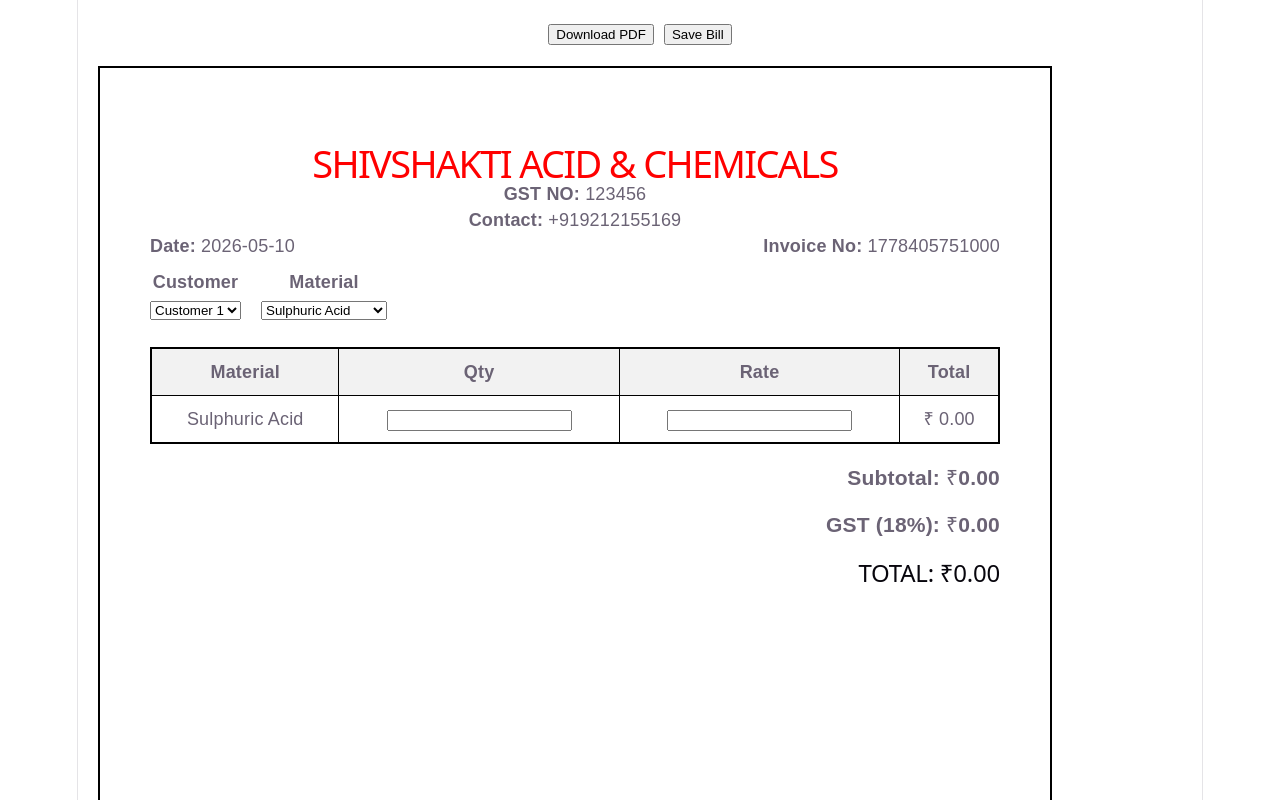
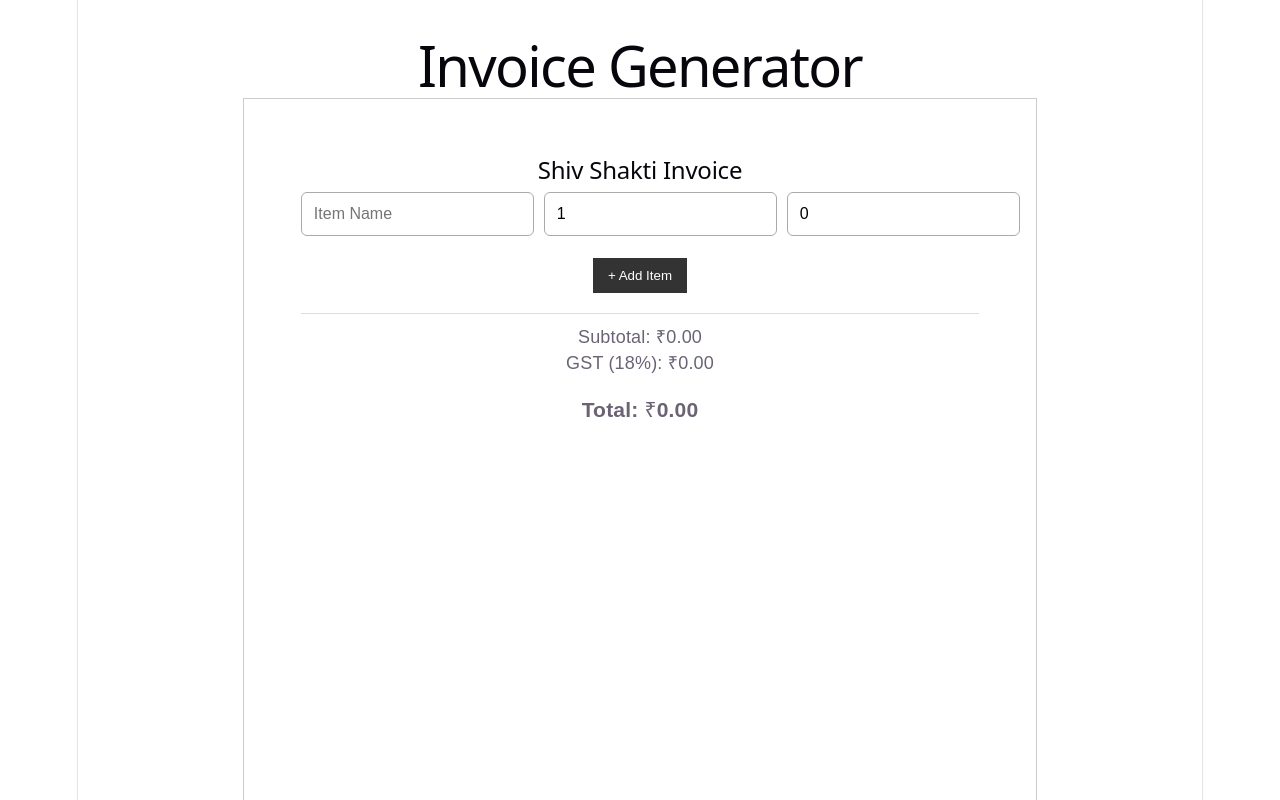
Before and after one commit to vidush1104/shiv-shakti-bills, a React (Vite) app: page / in a window 1280 px wide. Shown: the top 800 px of the page. Built offline with nearby package versions, Linux system fonts and the light colour scheme.

Commit message:
Updated App.jsx

```diff
--- a/src/App.jsx
+++ b/src/App.jsx
@@ -1,263 +1,180 @@
-import { useEffect, useState } from "react";
+import { useState } from "react";
+import html2canvas from "html2canvas";
 import jsPDF from "jspdf";
-import html2canvas from "html2canvas";
 
 export default function App() {
-  const customers = ["Customer 1", "Customer 2", "Customer 3"];
-  const materials = ["Sulphuric Acid", "Hydrochloric Acid"];
+  const [items, setItems] = useState([
+    { name: "", qty: 1, price: 0 },
+  ]);
 
-  const GST = 18;
-
-  const GST_NUMBER = "123456";
-  const PHONE_NUMBER = "+919212155169";
-
-  const emptyInvoice = {
-    date: new Date().toISOString().split("T")[0],
-    invoiceNo: Date.now(),
-    customer: customers[0],
-    material: materials[0],
-    quantity: "",
-    rate: "",
+  const addItem = () => {
+    setItems([...items, { name: "", qty: 1, price: 0 }]);
   };
 
-  const [invoice, setInvoice] = useState(emptyInvoice);
-  const [history, setHistory] = useState([]);
-
-  useEffect(() => {
-    const saved = localStorage.getItem("invoice_history");
-    if (saved) setHistory(JSON.parse(saved));
-  }, []);
-
-  useEffect(() => {
-    localStorage.setItem("invoice_history", JSON.stringify(history));
-  }, [history]);
-
-  const subtotal =
-    Number(invoice.quantity || 0) * Number(invoice.rate || 0);
-
-  const gstAmount = (subtotal * GST) / 100;
-  const total = subtotal + gstAmount;
-
-  const handleChange = (e) => {
-    setInvoice({ ...invoice, [e.target.name]: e.target.value });
+  const updateItem = (index, field, value) => {
+    const newItems = [...items];
+    newItems[index][field] = value;
+    setItems(newItems);
   };
 
-  const saveBill = () => {
-    const newBill = { ...invoice, subtotal, gstAmount, total };
-    setHistory([newBill, ...history]);
+  const subtotal = items.reduce(
+    (sum, item) => sum + item.qty * item.price,
+    0
+  );
 
-    setInvoice({
-      ...emptyInvoice,
-      invoiceNo: Date.now(),
-    });
-  };
-
-  const openPastBill = (bill) => {
-    setInvoice({
-      date: bill.date,
-      invoiceNo: bill.invoiceNo,
-      customer: bill.customer,
-      material: bill.material,
-      quantity: bill.quantity,
-      rate: bill.rate,
-    });
-  };
+  const gst = subtotal * 0.18;
+  const total = subtotal + gst;
 
   const generatePDF = () => {
     const input = document.getElementById("invoice");
 
     html2canvas(input, {
-      scale: 2,
+      scale: 3, // 🔥 FIX: prevents blurry/cut numbers
       useCORS: true,
     }).then((canvas) => {
       const imgData = canvas.toDataURL("image/png");
+
       const pdf = new jsPDF("p", "mm", "a4");
 
-      const imgWidth = 210;
-      const imgHeight = (canvas.height * imgWidth) / canvas.width;
+      const pdfWidth = pdf.internal.pageSize.getWidth();
+      const pdfHeight = (canvas.height * pdfWidth) / canvas.width;
 
-      pdf.addImage(imgData, "PNG", 0, 0, imgWidth, imgHeight);
-      pdf.save(`Invoice-${invoice.invoiceNo}.pdf`);
+      pdf.addImage(imgData, "PNG", 0, 0, pdfWidth, pdfHeight);
+      pdf.save("invoice.pdf");
     });
   };
 
   return (
-    <div style={{ padding: 20, fontFamily: "Arial" }}>
-      <div style={{ marginBottom: 20 }}>
-        <button onClick={generatePDF} style={{ marginRight: 10 }}>
-          Download PDF
+    <div style={styles.container}>
+      <h1 style={styles.title}>Invoice Generator</h1>
+
+      {/* INVOICE BOX */}
+      <div id="invoice" style={styles.invoiceBox}>
+        <h2>Shiv Shakti Invoice</h2>
+
+        {/* ITEMS */}
+        {items.map((item, index) => (
+          <div key={index} style={styles.row}>
+
+            <input
+              placeholder="Item Name"
+              value={item.name}
+              onChange={(e) =>
+                updateItem(index, "name", e.target.value)
+              }
+              style={styles.bigInput}
+            />
+
+            <input
+              type="number"
+              placeholder="Qty"
+              value={item.qty}
+              onChange={(e) =>
+                updateItem(index, "qty", Number(e.target.value))
+              }
+              style={styles.smallInput}
+            />
+
+            <input
+              type="number"
+              placeholder="Price"
+              value={item.price}
+              onChange={(e) =>
+                updateItem(index, "price", Number(e.target.value))
+              }
+              style={styles.bigInput}
+            />
+          </div>
+        ))}
+
+        <button onClick={addItem} style={styles.button}>
+          + Add Item
         </button>
-        <button onClick={saveBill}>Save Bill</button>
-      </div>
 
-      {/* INVOICE */}
-      <div
-        id="invoice"
-        style={{
-          background: "white",
-          padding: 50,
-          width: "850px",
-          minHeight: "1120px",
-          border: "2px solid black",
-          display: "flex",
-          flexDirection: "column",
-          justifyContent: "space-between",
-        }}
-      >
-        {/* HEADER */}
-        <div>
-          <h1
-            style={{
-              textAlign: "center",
-              fontSize: 38,
-              color: "red",
-              marginBottom: 5,
-            }}
-          >
-            SHIVSHAKTI ACID & CHEMICALS
-          </h1>
-
-          <div style={{ textAlign: "center" }}>
-            <p><b>GST NO:</b> {GST_NUMBER}</p>
-            <p><b>Contact:</b> {PHONE_NUMBER}</p>
-          </div>
-
-          <div style={{ display: "flex", justifyContent: "space-between" }}>
-            <p><b>Date:</b> {invoice.date}</p>
-            <p><b>Invoice No:</b> {invoice.invoiceNo}</p>
-          </div>
-
-          {/* INPUTS (NOT FOR PDF TEXT ONLY CONTROL) */}
-          <div style={{ display: "flex", gap: 20, marginTop: 10 }}>
-            <div>
-              <b>Customer</b><br />
-              <select
-                name="customer"
-                value={invoice.customer}
-                onChange={handleChange}
-              >
-                {customers.map((c) => (
-                  <option key={c}>{c}</option>
-                ))}
-              </select>
-            </div>
-
-            <div>
-              <b>Material</b><br />
-              <select
-                name="material"
-                value={invoice.material}
-                onChange={handleChange}
-              >
-                {materials.map((m) => (
-                  <option key={m}>{m}</option>
-                ))}
-              </select>
-            </div>
-          </div>
-
-          {/* TABLE */}
-          <table
-            style={{
-              width: "100%",
-              marginTop: 25,
-              borderCollapse: "collapse",
-              border: "2px solid black",
-            }}
-          >
-            <thead>
-              <tr>
-                <th style={th}>Material</th>
-                <th style={th}>Qty</th>
-                <th style={th}>Rate</th>
-                <th style={th}>Total</th>
-              </tr>
-            </thead>
-
-            <tbody>
-              <tr>
-                <td style={td}>{invoice.material}</td>
-
-                <td style={td}>
-                  <input
-                    name="quantity"
-                    value={invoice.quantity}
-                    onChange={handleChange}
-                  />
-                </td>
-
-                <td style={td}>
-                  <input
-                    name="rate"
-                    value={invoice.rate}
-                    onChange={handleChange}
-                  />
-                </td>
-
-                {/* CLEAN DISPLAY (IMPORTANT FIX FOR PDF) */}
-                <td style={td}>₹ {total.toFixed(2)}</td>
-              </tr>
-            </tbody>
-          </table>
-
-          <div style={{ textAlign: "right", marginTop: 20 }}>
-            <h3>Subtotal: ₹{subtotal.toFixed(2)}</h3>
-            <h3>GST (18%): ₹{gstAmount.toFixed(2)}</h3>
-            <h2>TOTAL: ₹{total.toFixed(2)}</h2>
-          </div>
-        </div>
-
-        {/* FOOTER */}
-        <div style={{ marginTop: 60 }}>
-          <p>Regards,</p>
-          <p><b>Rajiv Sharma</b></p>
-          <p><b>Phone:</b> {PHONE_NUMBER}</p>
+        {/* TOTALS */}
+        <div style={styles.summary}>
+          <p>Subtotal: ₹{subtotal.toFixed(2)}</p>
+          <p>GST (18%): ₹{gst.toFixed(2)}</p>
+          <h3>Total: ₹{total.toFixed(2)}</h3>
         </div>
       </div>
 
-      {/* HISTORY */}
-      <div style={{ marginTop: 40 }}>
-        <h2>Saved Bills</h2>
-
-        <table border="1" cellPadding="10" style={{ width: "100%" }}>
-          <thead>
-            <tr>
-              <th>Invoice</th>
-              <th>Date</th>
-              <th>Customer</th>
-              <th>Total</th>
-            </tr>
-          </thead>
-
-          <tbody>
-            {history.map((h, i) => (
-              <tr
-                key={i}
-                onClick={() => openPastBill(h)}
-                style={{ cursor: "pointer" }}
-              >
-                <td>{h.invoiceNo}</td>
-                <td>{h.date}</td>
-                <td>{h.customer}</td>
-                <td>₹ {h.total.toFixed(2)}</td>
-              </tr>
-            ))}
-          </tbody>
-        </table>
-      </div>
+      <button onClick={generatePDF} style={styles.downloadBtn}>
+        Download PDF
+      </button>
     </div>
   );
 }
 
-/* STYLES */
-const th = {
-  border: "1px solid black",
-  padding: 10,
-  background: "#f2f2f2",
+/* ---------------- STYLES ---------------- */
+
+const styles = {
+  container: {
+    padding: 20,
+    fontFamily: "Arial",
+  },
+
+  title: {
+    textAlign: "center",
+    marginBottom: 20,
+  },
+
+  invoiceBox: {
+    width: "210mm", // 🔥 A4 FIX
+    minHeight: "297mm",
+    padding: "15mm",
+    background: "white",
+    border: "1px solid #ccc",
+    margin: "0 auto",
+    boxSizing: "border-box",
+  },
+
+  row: {
+    display: "flex",
+    gap: 10,
+    marginBottom: 12,
+  },
+
+  bigInput: {
+    flex: 2,
+    padding: "12px",        // 🔥 BIG BOX FIX
+    fontSize: "16px",       // 🔥 prevents cut text
+    border: "1px solid #aaa",
+    borderRadius: 6,
+  },
+
+  smallInput: {
+    flex: 1,
+    padding: "12px",
+    fontSize: "16px",
+    border: "1px solid #aaa",
+    borderRadius: 6,
+  },
+
+  button: {
+    marginTop: 10,
+    padding: "10px 15px",
+    background: "#333",
+    color: "white",
+    border: "none",
+    cursor: "pointer",
+  },
+
+  downloadBtn: {
+    marginTop: 20,
+    padding: "12px 20px",
+    background: "green",
+    color: "white",
+    border: "none",
+    cursor: "pointer",
+    display: "block",
+    marginLeft: "auto",
+    marginRight: "auto",
+  },
+
+  summary: {
+    marginTop: 20,
+    borderTop: "1px solid #ddd",
+    paddingTop: 10,
+  },
 };
-
-const td = {
-  border: "1px solid black",
-  padding: 10,
-  textAlign: "center",
-};
```
